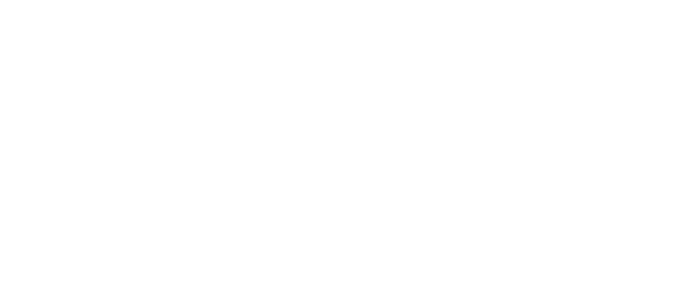
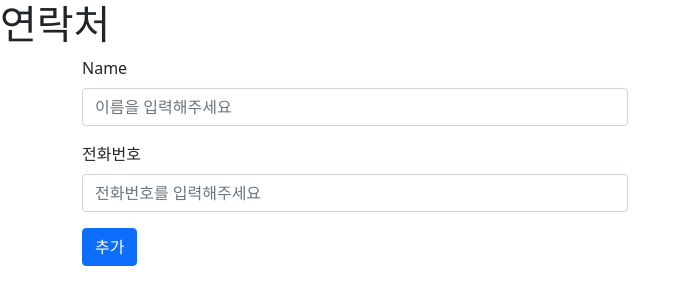
Before and after one commit to vinyangda/phone-book, a React (Create React App) app: page / in a window 1280 px wide. Shown: the top 304 px of the page, without its empty margins (0-689 px from the left). Built offline with nearby package versions, Linux system fonts and the light colour scheme.

Commit message:
feat : right side ui design

```diff
--- a/package.json
+++ b/package.json
@@ -6,7 +6,9 @@
     "@testing-library/jest-dom": "^5.16.5",
     "@testing-library/react": "^13.4.0",
     "@testing-library/user-event": "^13.5.0",
+    "bootstrap": "^5.1.3",
     "react": "^18.2.0",
+    "react-bootstrap": "^2.7.2",
     "react-dom": "^18.2.0",
     "react-scripts": "5.0.1",
     "web-vitals": "^2.1.4"
--- a/src/App.js
+++ b/src/App.js
@@ -1,4 +1,7 @@
 import "./App.css";
+import { Container, Row, Col } from "react-bootstrap";
+
+import ContactForm from "./components/ContactForm";
 
 //왼쪽에는 연락처를 등록하는 폼이, 오른쪽에는 연락처 리스트와 search 창이 있다
 //리스트에 유저 이름과 전화번호를 추가 할 수 있다.
@@ -6,7 +9,20 @@
 // 사용자가 유저를 이름 검색으로 찾을 수 있다.
 
 function App() {
-  return <div></div>;
+  return (
+    <div>
+      <h1> 연락처 </h1>
+      <Container>
+        <Row>
+          <Col>
+            <ContactForm />
+          </Col>
+
+          <Col></Col>
+        </Row>
+      </Container>
+    </div>
+  );
 }
 
 export default App;
--- /dev/null
+++ b/src/components/ContactForm.js
@@ -0,0 +1,26 @@
+import React from "react";
+import Button from "react-bootstrap/Button";
+import Form from "react-bootstrap/Form";
+import "bootstrap/dist/css/bootstrap.min.css";
+
+const ContactForm = () => {
+  return (
+    <Form>
+      <Form.Group className="mb-3" controlId="formName">
+        <Form.Label>Name</Form.Label>
+        <Form.Control type="text" placeholder="이름을 입력해주세요" />
+      </Form.Group>
+
+      <Form.Group className="mb-3" controlId="formContact">
+        <Form.Label>전화번호</Form.Label>
+        <Form.Control type="number" placeholder="전화번호를 입력해주세요" />
+      </Form.Group>
+
+      <Button variant="primary" type="submit">
+        추가
+      </Button>
+    </Form>
+  );
+};
+
+export default ContactForm;
```
Also changed, not shown: 1 other file (tests, documents, lock files or other folders).
